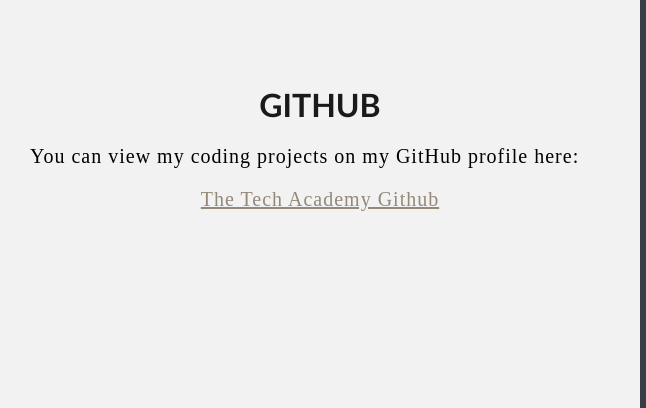
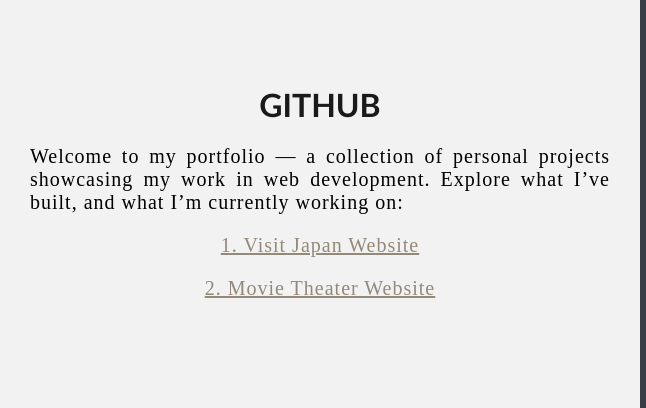
Before and after one commit to mdtite/Tech-Academy-Projects, a plain HTML site: page personal_website/index.html in a window 1280 px wide. Shown: the part 1250-1658 px from the top of the page, 0-646 px from the left. Drawn offline with Linux system fonts and the light colour scheme.

Commit message:
update code

```diff
--- a/personal_website/index.html
+++ b/personal_website/index.html
@@ -71,10 +71,10 @@
             <!--Left column-->
             <div class="Column_1">
                 <h1>GitHub</h1>
-                <p>
-                    You can view my coding projects on my GitHub profile here:
+                <p>Welcome to my portfolio — a collection of personal projects showcasing my work in web development. Explore what I’ve built, and what I’m currently working on:
                     <br>
-                    <p class="center"><a href="https://github.com/the-tech-academy" target="_blank">The Tech Academy Github</a></p>
+                    <p class="center"><a href="https://github.com/the-tech-academy" target="_blank">1. Visit Japan Website</a></p>
+                    <p class="center"><a href="https://github.com/the-tech-academy" target="_blank">2. Movie Theater Website</a></p>
                 </p>
             </div>
             <!--Right column-->
--- a/personal_website/stylesheet/portfolio.css
+++ b/personal_website/stylesheet/portfolio.css
@@ -314,4 +314,5 @@ form {
     width: 600px;
     margin: 0 auto;
 }
+
 /***** END OF CONTACT FORM STYLING *****/
```
